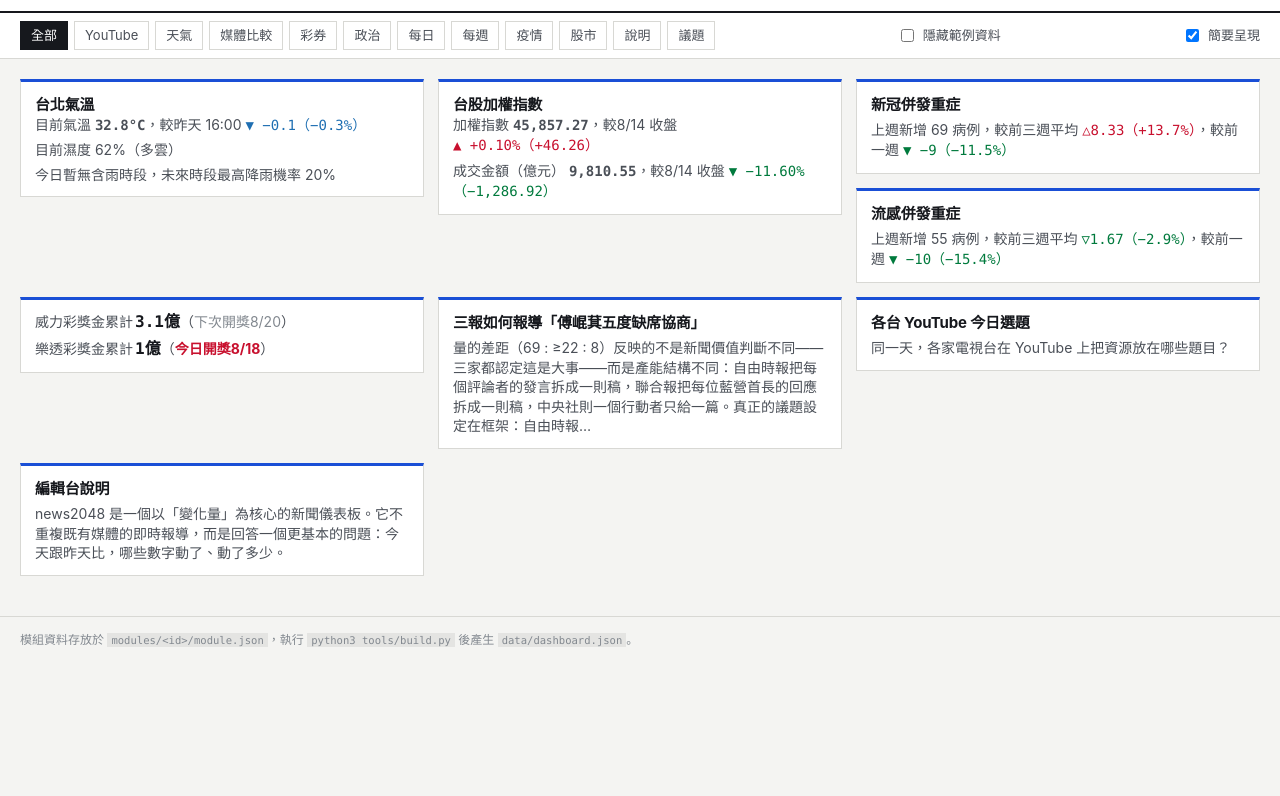
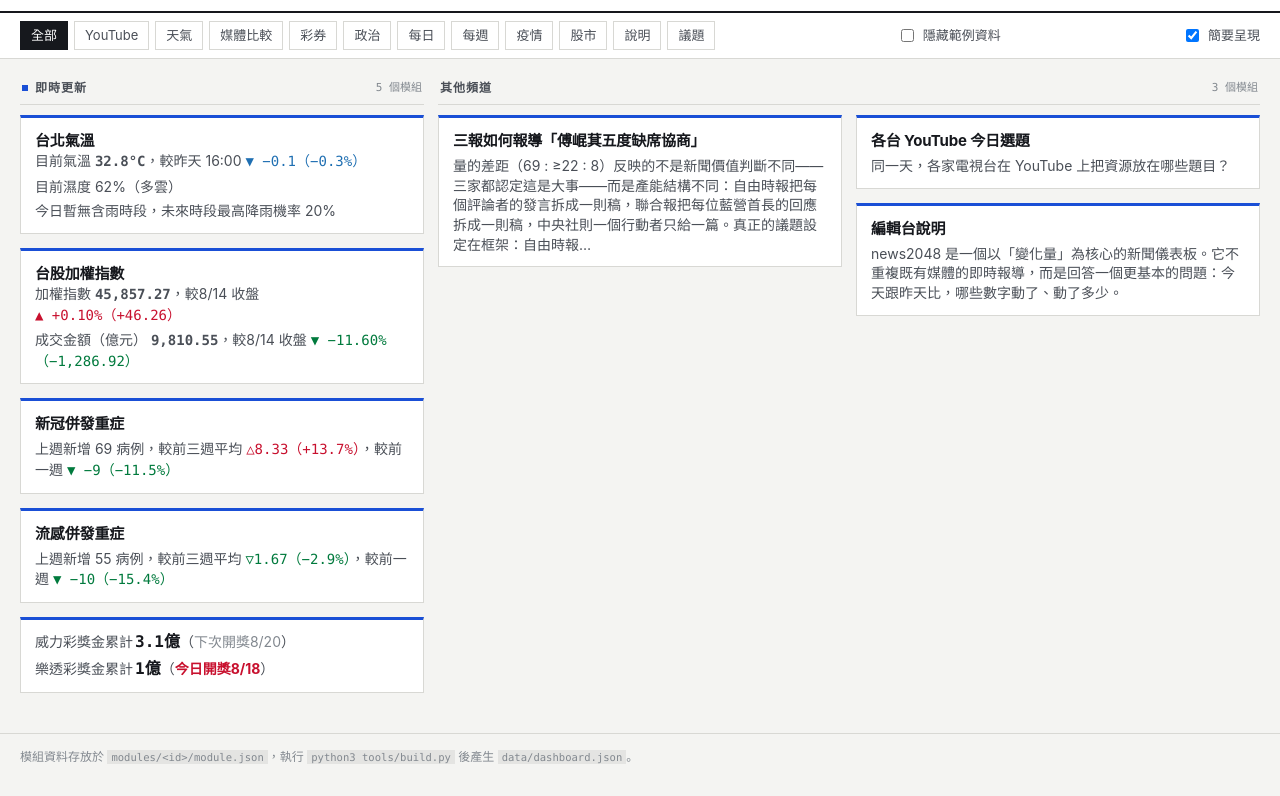
Before and after one commit to news2048/news2048.github.io, a plain HTML site: page index.html in a window 1280 px wide. Shown: the part 103-899 px from the top of the page. Before the commit the page ends 800 px from the top, so only its background shows below. Drawn offline with Linux system fonts and the light colour scheme.

Commit message:
Add channel masonry layout

```diff
--- a/assets/css/dashboard.css
+++ b/assets/css/dashboard.css
@@ -178,30 +178,99 @@ a { color: var(--accent); }
   white-space: nowrap;
 }
 
-/* ---------- grid ---------- */
+/* ---------- channel masonry ---------- */
 
 .grid {
   display: grid;
-  grid-template-columns: repeat(12, 1fr);
-  grid-auto-flow: row dense;
-  gap: 14px;
+  grid-template-columns: repeat(3, minmax(0, 1fr));
+  grid-template-areas:
+    "live-label other-label other-label"
+    "live-column other-column-a other-column-b";
+  column-gap: 14px;
+  row-gap: 10px;
+  align-items: start;
   padding: 20px 0 40px;
 }
 
-.card { grid-column: span 4; }
-.card[data-size="s"] { grid-column: span 4; }
-.card[data-size="m"] { grid-column: span 4; }
-.card[data-size="l"] { grid-column: span 12; }
+.channel-label {
+  display: flex;
+  align-items: center;
+  justify-content: space-between;
+  min-width: 0;
+  padding: 0 2px 7px;
+  border-bottom: 1px solid var(--line);
+  color: var(--ink-2);
+}
+
+.channel-label-live { grid-area: live-label; }
+.channel-label-other { grid-area: other-label; }
+
+.channel-label-live::before {
+  content: "";
+  width: 6px;
+  height: 6px;
+  margin-right: 7px;
+  background: var(--accent);
+}
+
+.channel-title {
+  margin-right: auto;
+  font-size: 12px;
+  font-weight: 700;
+  letter-spacing: 0.08em;
+}
+
+.channel-count {
+  margin-left: 10px;
+  color: var(--ink-3);
+  font-family: var(--mono);
+  font-size: 11px;
+  letter-spacing: 0;
+}
+
+.dashboard-column {
+  display: grid;
+  gap: 14px;
+  min-width: 0;
+  align-content: start;
+}
+
+.dashboard-column-live { grid-area: live-column; }
+.dashboard-column-other-a { grid-area: other-column-a; }
+.dashboard-column-other-b { grid-area: other-column-b; }
+
+.dashboard-column > .card,
+.dashboard-column > .card[data-size="s"],
+.dashboard-column > .card[data-size="m"],
+.dashboard-column > .card[data-size="l"] {
+  grid-column: auto;
+  min-width: 0;
+  width: 100%;
+}
 
 @media (max-width: 1000px) {
-  .card, .card[data-size="s"], .card[data-size="m"] { grid-column: span 6; }
-  .card[data-size="l"] { grid-column: span 12; }
+  .grid {
+    grid-template-columns: repeat(2, minmax(0, 1fr));
+    grid-template-areas:
+      "live-label other-label"
+      "live-column other-column-a"
+      "live-column other-column-b";
+  }
 }
 
 @media (max-width: 640px) {
-  .card, .card[data-size="s"], .card[data-size="m"], .card[data-size="l"] {
-    grid-column: span 12;
+  .grid {
+    grid-template-columns: minmax(0, 1fr);
+    grid-template-areas:
+      "live-label"
+      "live-column"
+      "other-label"
+      "other-column-a"
+      "other-column-b";
+    row-gap: 10px;
   }
+
+  .channel-label-other { margin-top: 8px; }
 }
 
 /* ---------- card shell ---------- */
@@ -280,27 +349,12 @@ a { color: var(--accent); }
   align-self: start;
 }
 
-.compact-epidemic-stack {
-  grid-column: span 4;
-  display: grid;
-  gap: 14px;
-  align-self: start;
-}
-
 .compact-epidemic-body { padding: 12px 14px; }
 
 .compact-epidemic-card .card-title {
   color: var(--ink) !important;
   font-size: 15px !important;
   line-height: 1.4;
-}
-
-@media (max-width: 1000px) {
-  .compact-epidemic-stack { grid-column: span 6; }
-}
-
-@media (max-width: 640px) {
-  .compact-epidemic-stack { grid-column: span 12; }
 }
 
 .compact-epidemic-summary {
--- a/assets/js/app.js
+++ b/assets/js/app.js
@@ -96,6 +96,13 @@
   const COMPARISON_MARK = { up: "△", down: "▽", flat: "—" };
   const EPIDEMIC_MODULE_IDS = new Set(["cdc-covid-weekly", "cdc-flu-severe-weekly"]);
   const LOTTERY_MODULE_ID = "lottery-jackpots";
+  const AUTO_UPDATED_MODULE_IDS = new Set([
+    "weather-taipei",
+    "twse-index",
+    "cdc-covid-weekly",
+    "cdc-flu-severe-weekly",
+    "lottery-jackpots",
+  ]);
   const ANALYSIS_FILES = {
     "fu-kunchi-absence": "analysis/2026-08-12-fu-kunchi-agenda-setting.md",
   };
@@ -629,36 +636,70 @@
     });
   }
 
+  function channelLabel(title, count, className) {
+    return h("div", { class: `channel-label ${className}` },
+      h("span", { class: "channel-title" }, title),
+      h("span", { class: "channel-count" }, `${count} 個模組`));
+  }
+
+  function dashboardColumn(className, label) {
+    return h("section", {
+      class: `dashboard-column ${className}`,
+      "aria-label": label,
+    });
+  }
+
+  function renderModule(mod) {
+    return state.compactAll ? compactCard(mod) : card(mod);
+  }
+
+  function appendToShorterColumn(node, columns) {
+    const target = columns.reduce((shorter, column) =>
+      column.getBoundingClientRect().height < shorter.getBoundingClientRect().height
+        ? column
+        : shorter);
+    target.appendChild(node);
+  }
+
   function paint() {
     // 顯示模式或篩選條件改變時，舊的 detail view 不應與新 renderer 並存。
     if (!detailModal.hidden) closeDetail();
 
     const list = visible();
-    const nodes = [];
-    let epidemicStack = null;
     const renderedIds = new Set();
+    const liveModules = [];
+    const otherModules = [];
 
     for (const mod of list) {
       // dashboard.json 理論上不會重複 id；前端仍 fail closed，確保一個 id 只渲染一次。
       if (renderedIds.has(mod.id)) continue;
       renderedIds.add(mod.id);
 
-      if (state.compactAll && EPIDEMIC_MODULE_IDS.has(mod.id)) {
-        if (!epidemicStack) {
-          epidemicStack = h("section", {
-            class: "compact-epidemic-stack", "aria-label": "疫情精簡資訊卡",
-          });
-          nodes.push(epidemicStack);
-        }
-        epidemicStack.appendChild(compactEpidemicCard(mod));
-      } else if (state.compactAll) {
-        nodes.push(compactCard(mod));
-      } else {
-        nodes.push(card(mod));
-      }
+      (AUTO_UPDATED_MODULE_IDS.has(mod.id) ? liveModules : otherModules).push(mod);
     }
 
-    grid.replaceChildren(...nodes);
+    if (!list.length) {
+      grid.replaceChildren();
+      emptyMsg.hidden = false;
+      return;
+    }
+
+    const liveColumn = dashboardColumn("dashboard-column-live", "即時更新資料");
+    const otherColumnA = dashboardColumn("dashboard-column-other-a", "其他資料頻道一");
+    const otherColumnB = dashboardColumn("dashboard-column-other-b", "其他資料頻道二");
+    grid.replaceChildren(
+      channelLabel("即時更新", liveModules.length, "channel-label-live"),
+      channelLabel("其他頻道", otherModules.length, "channel-label-other"),
+      liveColumn,
+      otherColumnA,
+      otherColumnB,
+    );
+
+    for (const mod of liveModules) liveColumn.appendChild(renderModule(mod));
+    for (const mod of otherModules) {
+      appendToShorterColumn(renderModule(mod), [otherColumnA, otherColumnB]);
+    }
+
     emptyMsg.hidden = list.length > 0;
   }
 
@@ -682,7 +723,7 @@
   }
 
   function showError(title, detail) {
-    grid.replaceChildren(h("div", { class: "error", style: "grid-column: span 12" },
+    grid.replaceChildren(h("div", { class: "error", style: "grid-column: 1 / -1" },
       h("b", {}, title), h("p", {}, detail)));
   }
 
--- a/index.html
+++ b/index.html
@@ -6,7 +6,7 @@
 <title>news2048</title>
 <meta name="description" content="以「變化量」為核心的新聞儀表板">
 <link rel="icon" href="data:,">
-<link rel="stylesheet" href="assets/css/dashboard.css?v=20260814-weather-context">
+<link rel="stylesheet" href="assets/css/dashboard.css?v=20260818-channel-masonry">
 </head>
 <body>
 
@@ -61,6 +61,6 @@
   </div>
 </footer>
 
-<script src="assets/js/app.js?v=20260814-weather-context"></script>
+<script src="assets/js/app.js?v=20260818-channel-masonry"></script>
 </body>
 </html>
```
Also changed, not shown: 2 other files.
